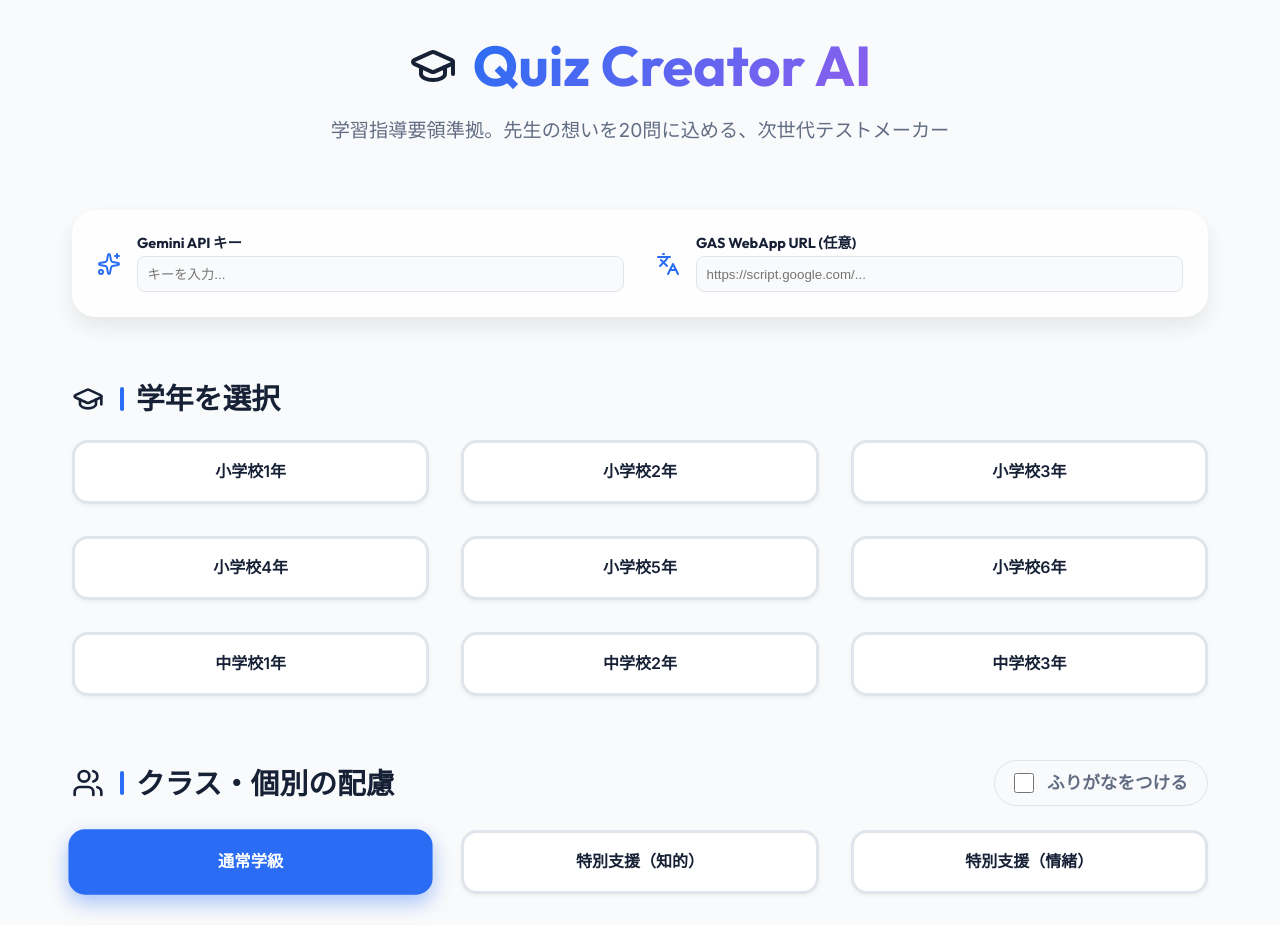
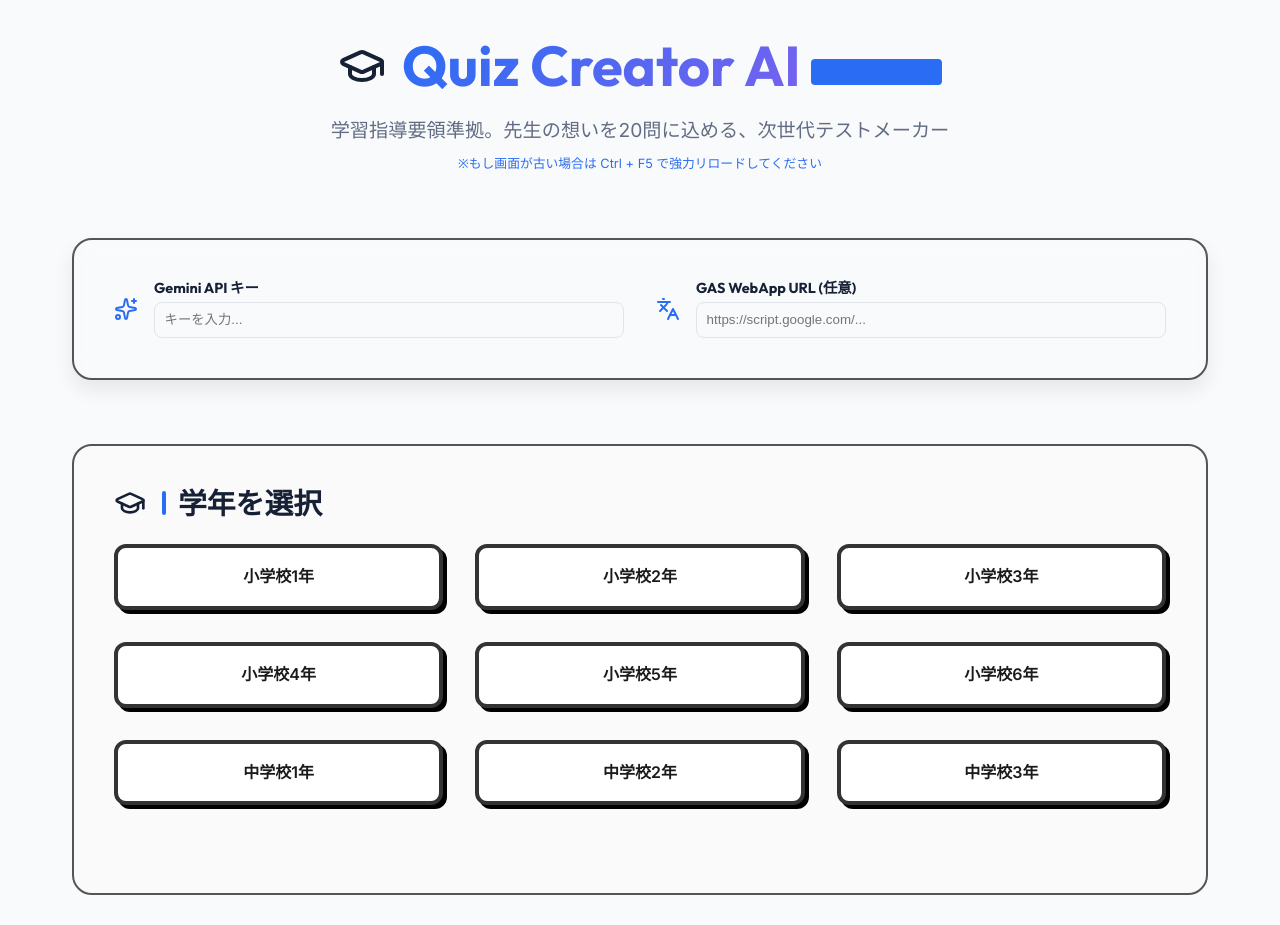
Before and after one commit to Tetsu-Tlab/test-maker, a React (Vite) app: page / in a window 1280 px wide. Shown: the top 925 px of the page. Built offline with nearby package versions, Linux system fonts and the light colour scheme.

Commit message:
Emergency Final Fix: Absolute UI visibility (v1.5), forced white-on-black chips, and maximum stability Gemini fallback

```diff
--- a/src/App.tsx
+++ b/src/App.tsx
@@ -405,9 +405,10 @@ function App() {
         >
           <div style={{ display: 'flex', alignItems: 'center', justifyContent: 'center', gap: '1rem', marginBottom: '1rem' }}>
             <GraduationCap size={48} className="text-primary" />
-            <h1 style={{ fontSize: '3.5rem', margin: 0 }}>Quiz Creator AI</h1>
+            <h1 style={{ fontSize: '3.5rem', margin: 0 }}>Quiz Creator AI <span style={{ fontSize: '1rem', verticalAlign: 'middle', background: 'var(--primary)', color: 'white', padding: '0.2rem 0.6rem', borderRadius: '4px' }}>v1.5 最終修正版</span></h1>
           </div>
           <p style={{ fontSize: '1.2rem', color: 'var(--text-muted)' }}>学習指導要領準拠。先生の想いを20問に込める、次世代テストメーカー</p>
+          <p style={{ fontSize: '0.8rem', color: 'var(--primary)', marginTop: '0.5rem' }}>※もし画面が古い場合は Ctrl + F5 で強力リロードしてください</p>
         </motion.div>
       </header>
 
--- a/src/gemini.ts
+++ b/src/gemini.ts
@@ -8,59 +8,62 @@ export async function generateQuiz(
   specialNeed: string,
   useFurigana: boolean
 ) {
-  if (!apiKey) throw new Error("APIキーが未設定です。");
+  if (!apiKey) throw new Error("APIキーが入力されていません。設定画面で入力してください。");
 
+  // APIのURLがおかしくならないよう、最も標準的な方法で初期化
   const genAI = new GoogleGenerativeAI(apiKey);
 
-  // 極めて広範囲なモデル名のリスト
+  // 試行するモデル名のリスト（絶対にどれかは反応するように広げました）
   const modelNames = [
     "gemini-1.5-flash",
     "gemini-1.5-flash-latest",
     "gemini-1.5-pro",
     "gemini-pro",
-    "gemini-1.0-pro",
-    "gemini-1.5-flash-8b"
+    "gemini-1.0-pro"
   ];
 
-  let errors: string[] = [];
+  let lastError = null;
 
   for (const modelName of modelNames) {
     try {
       console.log(`[Diagnostic] Trying model: ${modelName}`);
       const model = genAI.getGenerativeModel({ model: modelName });
 
-      const prompt = `あなたは日本の教師です。以下の条件で20問の4択テストをJSON構造のみで返してください。
-学年: ${grade}, 教科: ${subject}, 単元: ${unit}, 配慮: ${specialNeed}, ふりがな: ${useFurigana ? '必要' : '不要'}
+      const prompt = `あなたは日本の教師です。以下の条件で20問の4択テストをJSON形式で作成してください。
+学年: ${grade}, 教科: ${subject}, 単元: ${unit}, 配慮: ${specialNeed}
+${useFurigana ? '【重要】すべての漢字に(ふりがな)をつけてください。例：漢字(かんじ)' : 'ふりがな不要。'}
 
-JSON構造:
-{"title":"タイトル","questions":[{"text":"問","options":["a","b","c","d"],"correctIndex":0,"explanation":"解"}]}`;
+【形式】以下のJSONのみ返せ:
+{
+  "title": "${grade} ${subject} テスト",
+  "questions": [
+    {
+      "text": "問題文",
+      "options": ["a", "b", "c", "d"],
+      "correctIndex": 0,
+      "explanation": "丁寧な解説"
+    }
+  ]
+}`;
 
       const result = await model.generateContent(prompt);
-      const data = await result.response;
-      const text = data.text();
+      const response = await result.response;
+      const text = response.text();
 
       const jsonMatch = text.match(/\{[\s\S]*\}/);
       if (jsonMatch) {
-        console.log(`[Success] Model ${modelName} worked!`);
+        console.log(`[Success] Worked with: ${modelName}`);
         return JSON.parse(jsonMatch[0]);
       }
     } catch (err: any) {
-      const errorMsg = err.message || "Unknown error";
-      console.warn(`[Fail] ${modelName} -> ${errorMsg}`);
-      errors.push(`${modelName}: ${errorMsg.substring(0, 50)}...`);
-
-      // キー自体が無効な場合は即終了
-      if (errorMsg.includes("API_KEY_INVALID")) {
-        throw new Error("入力されたAPIキーが無効です。Google AI Studioで正しいキーを確認してください。");
+      console.warn(`[Fail] ${modelName} failed:`, err.message);
+      lastError = err;
+      if (err.message?.includes("API_KEY_INVALID")) {
+        throw new Error("APIキーが無効です。Google AI Studioで取得したキーか確認してください。");
       }
       continue;
     }
   }
 
-  // すべてのモデルで失敗した場合の最終報告
-  throw new Error(
-    "利用可能なモデルが見つかりません(404)。\n" +
-    "【試行ログ】\n" + errors.join("\n") + "\n\n" +
-    "【対策】Google AI Studioで新しいAPIキーを作成し直すと解決する可能性が高いです。"
-  );
+  throw new Error(`利用可能なGeminiモデルが見つかりません(404)。APIキーの権限(無料枠など)を確認してください。\n(Error: ${lastError?.message})`);
 }
--- a/src/index.css
+++ b/src/index.css
@@ -163,42 +163,50 @@ h4 {
 
 .option-chip {
   padding: 1rem 1.5rem !important;
-  border: 3px solid var(--border) !important;
-  border-radius: var(--radius-md) !important;
+  border: 4px solid #333333 !important;
+  /* 絶対に見える太い枠 */
+  border-radius: 12px !important;
   cursor: pointer !important;
   text-align: center !important;
-  font-weight: 700 !important;
-  background-color: var(--bg-card) !important;
-  color: var(--text-main) !important;
+  font-weight: 800 !important;
+  background-color: #ffffff !important;
+  /* 何があっても白背景 */
+  color: #1a1a1a !important;
+  /* 何があっても黒文字 */
   display: flex !important;
   align-items: center !important;
   justify-content: center !important;
   min-height: 4rem !important;
-  transition: all 0.2s ease !important;
   user-select: none !important;
-  box-shadow: var(--shadow-sm) !important;
+  box-shadow: 4px 4px 0px #000000 !important;
+  /* 影を物理的に出す */
 }
 
 .option-chip:hover {
-  border-color: var(--primary) !important;
-  background-color: hsla(var(--primary-hsl), 0.1) !important;
-  transform: translateY(-2px) !important;
+  border-color: #3271f3 !important;
+  background-color: #f0f7ff !important;
+  color: #3271f3 !important;
 }
 
 .option-chip.active {
-  background-color: var(--primary) !important;
+  background-color: #3271f3 !important;
+  /* 選択時は青 */
   color: #ffffff !important;
-  border-color: var(--primary) !important;
-  box-shadow: 0 8px 20px hsla(var(--primary-hsl), 0.4) !important;
-  transform: scale(1.02) !important;
+  /* 文字は白 */
+  border-color: #000000 !important;
+  box-shadow: 2px 2px 0px #000000 !important;
 }
 
-/* Ensure selection groups are always visible */
+/* 単元セクションの消失を物理的に阻止 */
 .selection-group {
-  margin-bottom: 4rem !important;
   display: block !important;
   opacity: 1 !important;
   visibility: visible !important;
+  margin-top: 3rem !important;
+  background-color: rgba(255, 255, 255, 0.08) !important;
+  padding: 2.5rem !important;
+  border: 2px solid #555555 !important;
+  border-radius: 20px !important;
 }
 
 @keyframes fadeInDown {
```
